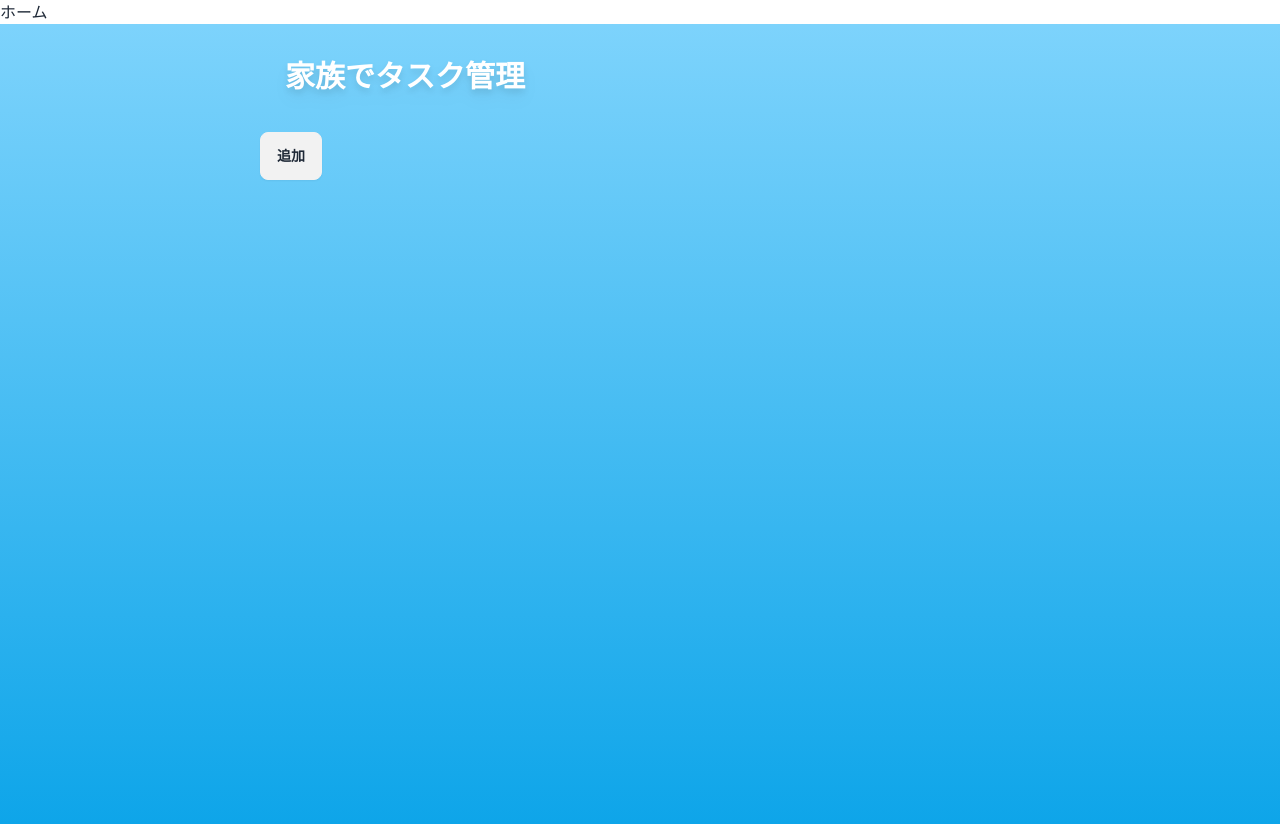
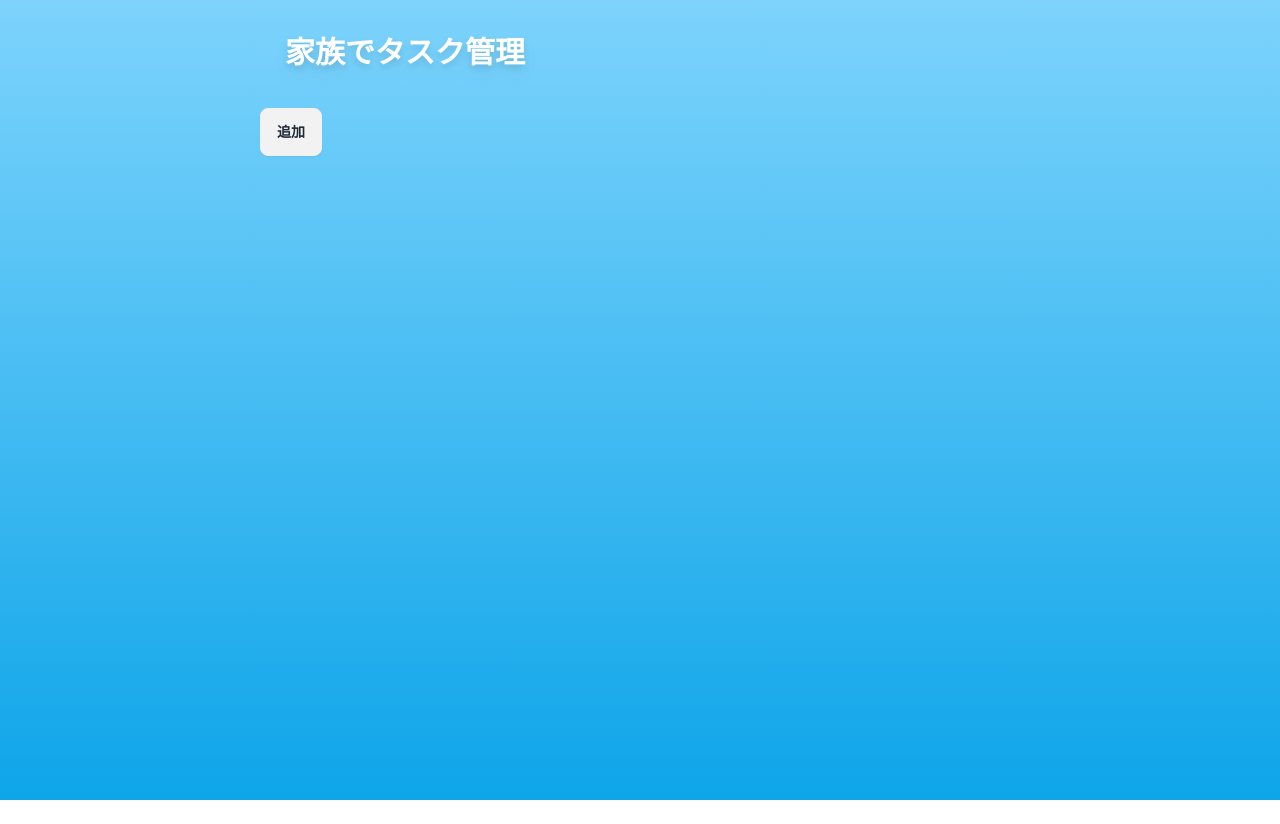
Before and after one commit to Sanmoondee11/family-todo-app-dev, a React (Vite) app: page / in a window 1280 px wide. After the commit the page ends 800 px from the top, so only its background shows below. Built offline with nearby package versions, Linux system fonts and the light colour scheme.

Commit message:
App.tsxのコード修正

```diff
--- a/src/App.tsx
+++ b/src/App.tsx
@@ -17,7 +17,7 @@ function App() {
       <BrowserRouter>
         <div>
           {/* <Link to="/home">ホーム</Link> */}
-          <Link to="/">ホーム</Link>
+          {/* <Link to="/">ホーム</Link> */}
           <Routes>
             {/* <Route path="/" element={<Auth />} /> */}
             <Route path="/header" element={<Header />} />
```
